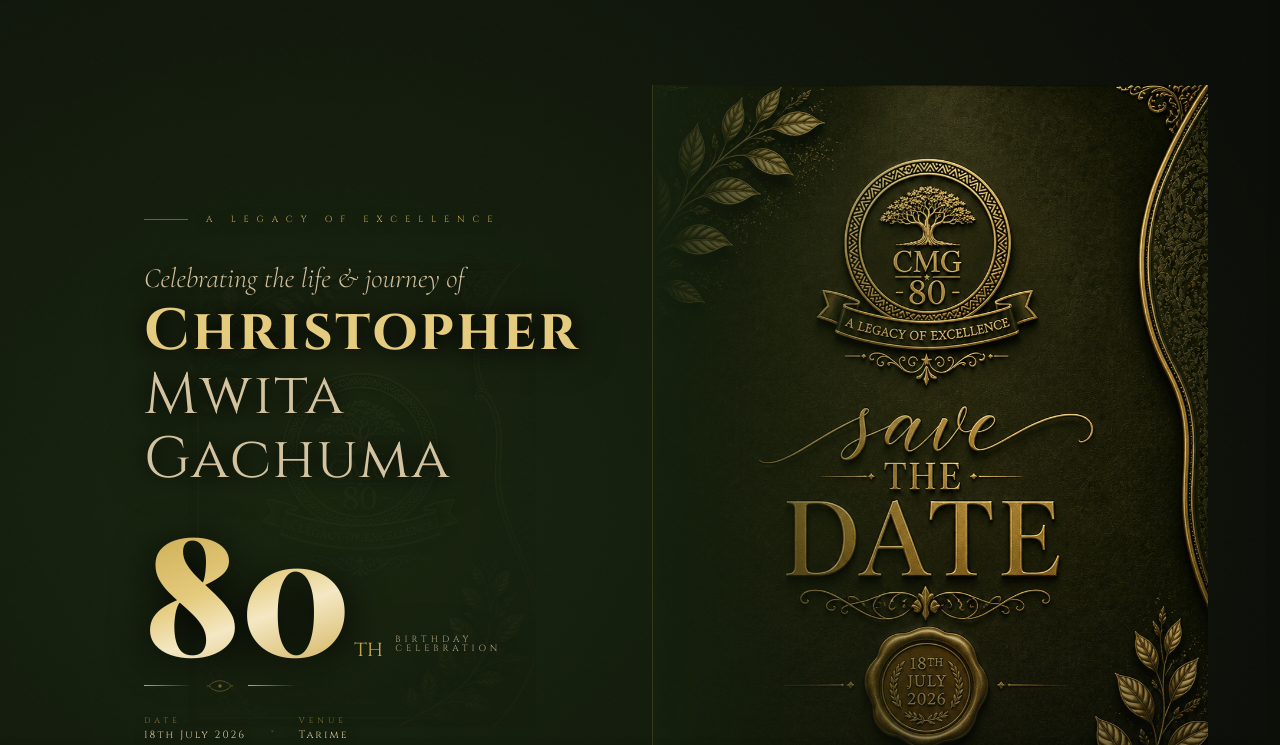
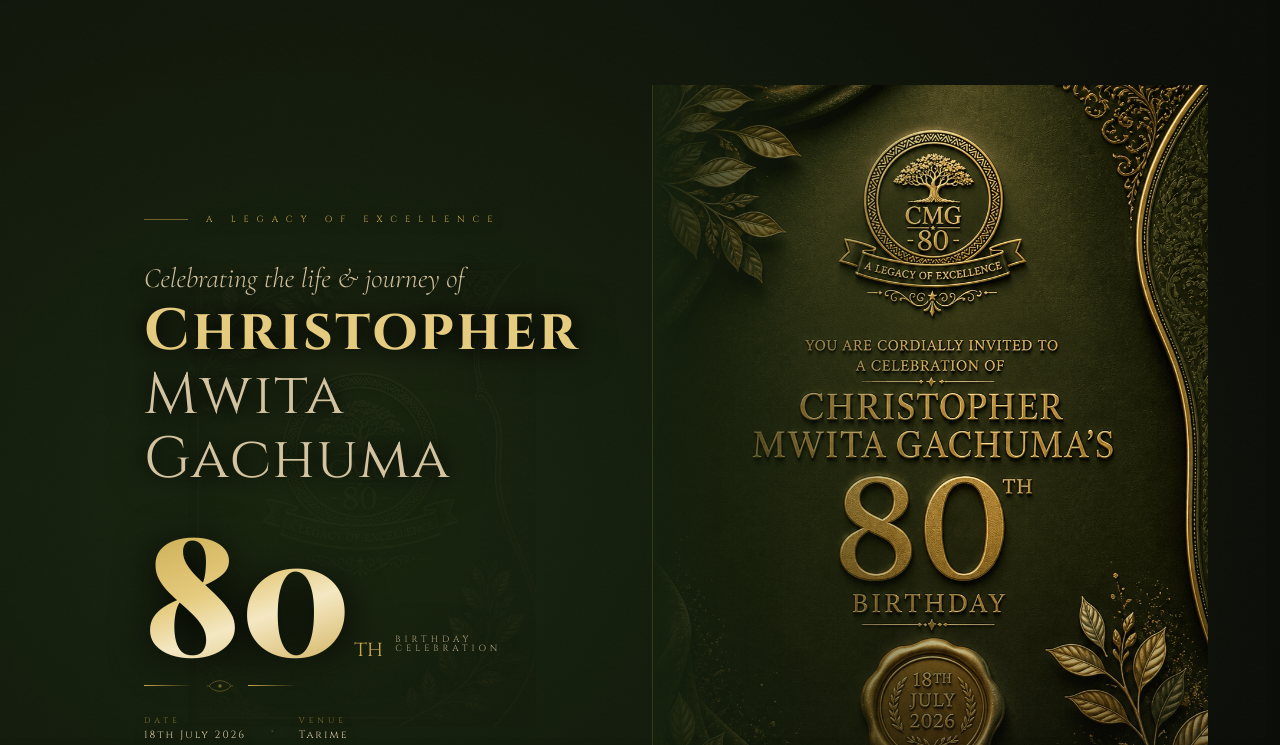
Before and after one commit to thisisabiud/rsvp, a website: page public/index.html in a window 1280 px wide. Shown: the part 55-800 px from the top of the page. Drawn offline with nearby package versions, Linux system fonts and the light colour scheme; a web font is replaced by a local one.

Commit message:
fixing image

```diff
--- a/public/index.html
+++ b/public/index.html
@@ -89,7 +89,7 @@
     </div>
     <div class="hero-right">
       <div class="hero-image-frame">
-        <img src="assets/images/4.png" alt="CMG 80 — Save the Date">
+        <img src="assets/images/1.png" alt="CMG 80 — Save the Date">
         <div class="hero-image-border" aria-hidden="true"></div>
       </div>
     </div>
```
